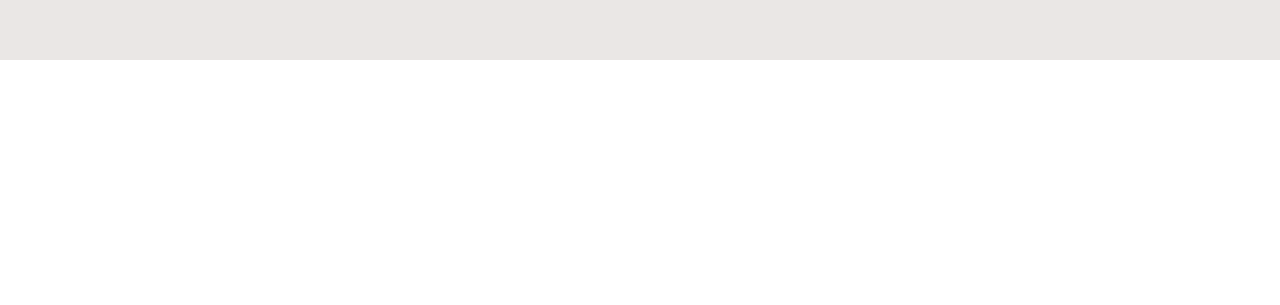
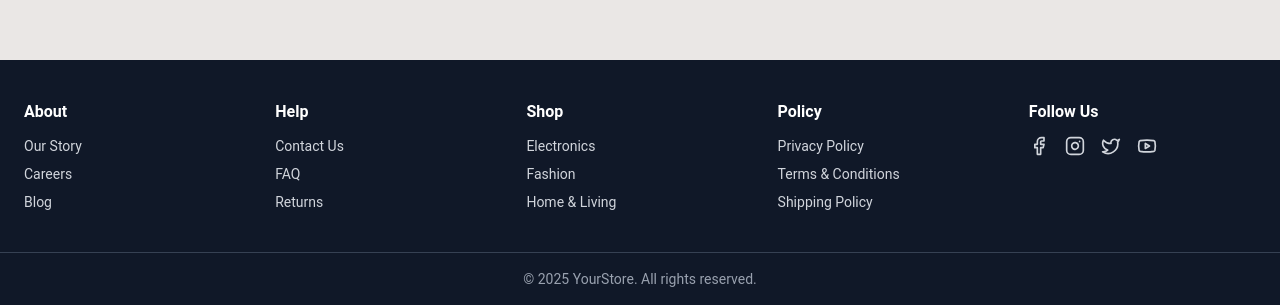
Before and after one commit to HarjotSingh124/welcomeShooping, a Next.js app: page / in a window 1280 px wide. Shown: the part 856-1161 px from the top of the page. Before the commit the page ends 916 px from the top, so only its background shows below. Built offline with nearby package versions, Linux system fonts and the light colour scheme; no server answers; the database is empty.

Commit message:
Implemented fly-to-cart animation and UI updates

```diff
--- a/src/app/layout.js
+++ b/src/app/layout.js
@@ -4,21 +4,23 @@ import { CartProvider } from "../context/CartContext";
 import { AuthProvider } from "../context/AuthContext";
 import Navbar from "../components/Navbar";
 import "./globals.css";
+import Footer from "../components/Footer"; // Import Footer component
 
 export default function RootLayout({ children }) {
   const pathname = usePathname();
   const isAdminRoute = pathname.startsWith("/admin");
 
   return (
-    <html lang="en">
-      <body>
+<html lang="en">
+  <body >
         <AuthProvider>
           <CartProvider>
             {!isAdminRoute && <Navbar />}
             <main>{children}</main>
+            <Footer />
           </CartProvider>
         </AuthProvider>
-      </body>
-    </html>
+        </body>
+</html>
   );
 }
--- a/src/app/page.js
+++ b/src/app/page.js
@@ -9,7 +9,7 @@ import BannerSection from "@/components/BannerSection";
 import { useAuth } from "@/context/AuthContext"; // Import Auth Context
 import { useRouter } from "next/navigation"; // Use Next.js router for navigation
 import SkeletonLoader from "@/components/SkeletonLoader";
-import { getTopProducts } from "../firebase/products"; // Import function to fetch top products
+import Footer, {footer} from "@/components/Footer"; // Import Footer component
 // New Loader Component
 
 export default function HomePage() {
@@ -89,10 +89,11 @@ export default function HomePage() {
         )}
 
         {/* Footer */}
-        <footer className="pt-10 pb-6 text-center text-sm text-gray-500 border-t mt-10">
-          © {new Date().getFullYear()} WelcomeShopping. All rights reserved.
-        </footer>
+
       </main>
+
     </div>
+
+
   );
 }
--- a/src/app/product/[id]/page.jsx
+++ b/src/app/product/[id]/page.jsx
@@ -272,6 +272,7 @@ const incrementViewCount = async (category, handle) => {
         </aside>
       </div>
 
+
       {/* Related */}
       {related.length > 0 && (
         <div className="mt-8">
--- /dev/null
+++ b/src/components/Footer.jsx
@@ -0,0 +1,68 @@
+"use client";
+import Link from "next/link";
+import { Facebook, Instagram, Twitter, Youtube } from "lucide-react";
+
+export default function Footer() {
+  return (
+    <footer className="bg-gray-900 text-gray-300 ">
+      <div className="max-w-7xl mx-auto px-6 py-10 grid grid-cols-2 sm:grid-cols-3 md:grid-cols-5 gap-6">
+
+        {/* About */}
+        <div>
+          <h3 className="text-white font-semibold mb-3">About</h3>
+          <ul className="space-y-2 text-sm">
+            <li><Link href="/about" className="hover:text-white">Our Story</Link></li>
+            <li><Link href="/careers" className="hover:text-white">Careers</Link></li>
+            <li><Link href="/blog" className="hover:text-white">Blog</Link></li>
+          </ul>
+        </div>
+
+        {/* Help */}
+        <div>
+          <h3 className="text-white font-semibold mb-3">Help</h3>
+          <ul className="space-y-2 text-sm">
+            <li><Link href="/contact" className="hover:text-white">Contact Us</Link></li>
+            <li><Link href="/faq" className="hover:text-white">FAQ</Link></li>
+            <li><Link href="/returns" className="hover:text-white">Returns</Link></li>
+          </ul>
+        </div>
+
+        {/* Categories */}
+        <div>
+          <h3 className="text-white font-semibold mb-3">Shop</h3>
+          <ul className="space-y-2 text-sm">
+            <li><Link href="/categories/electronics" className="hover:text-white">Electronics</Link></li>
+            <li><Link href="/categories/fashion" className="hover:text-white">Fashion</Link></li>
+            <li><Link href="/categories/home" className="hover:text-white">Home & Living</Link></li>
+          </ul>
+        </div>
+
+        {/* Policy */}
+        <div>
+          <h3 className="text-white font-semibold mb-3">Policy</h3>
+          <ul className="space-y-2 text-sm">
+            <li><Link href="/privacy" className="hover:text-white">Privacy Policy</Link></li>
+            <li><Link href="/terms" className="hover:text-white">Terms & Conditions</Link></li>
+            <li><Link href="/shipping" className="hover:text-white">Shipping Policy</Link></li>
+          </ul>
+        </div>
+
+        {/* Social */}
+        <div>
+          <h3 className="text-white font-semibold mb-3">Follow Us</h3>
+          <div className="flex space-x-4">
+            <Link href="https://facebook.com" target="_blank" className="hover:text-white"><Facebook size={20} /></Link>
+            <Link href="https://instagram.com" target="_blank" className="hover:text-white"><Instagram size={20} /></Link>
+            <Link href="https://twitter.com" target="_blank" className="hover:text-white"><Twitter size={20} /></Link>
+            <Link href="https://youtube.com" target="_blank" className="hover:text-white"><Youtube size={20} /></Link>
+          </div>
+        </div>
+      </div>
+
+      {/* Bottom Bar */}
+      <div className="border-t border-gray-700 py-4 text-center text-sm text-gray-400">
+        © {new Date().getFullYear()} YourStore. All rights reserved.
+      </div>
+    </footer>
+  );
+}
```
